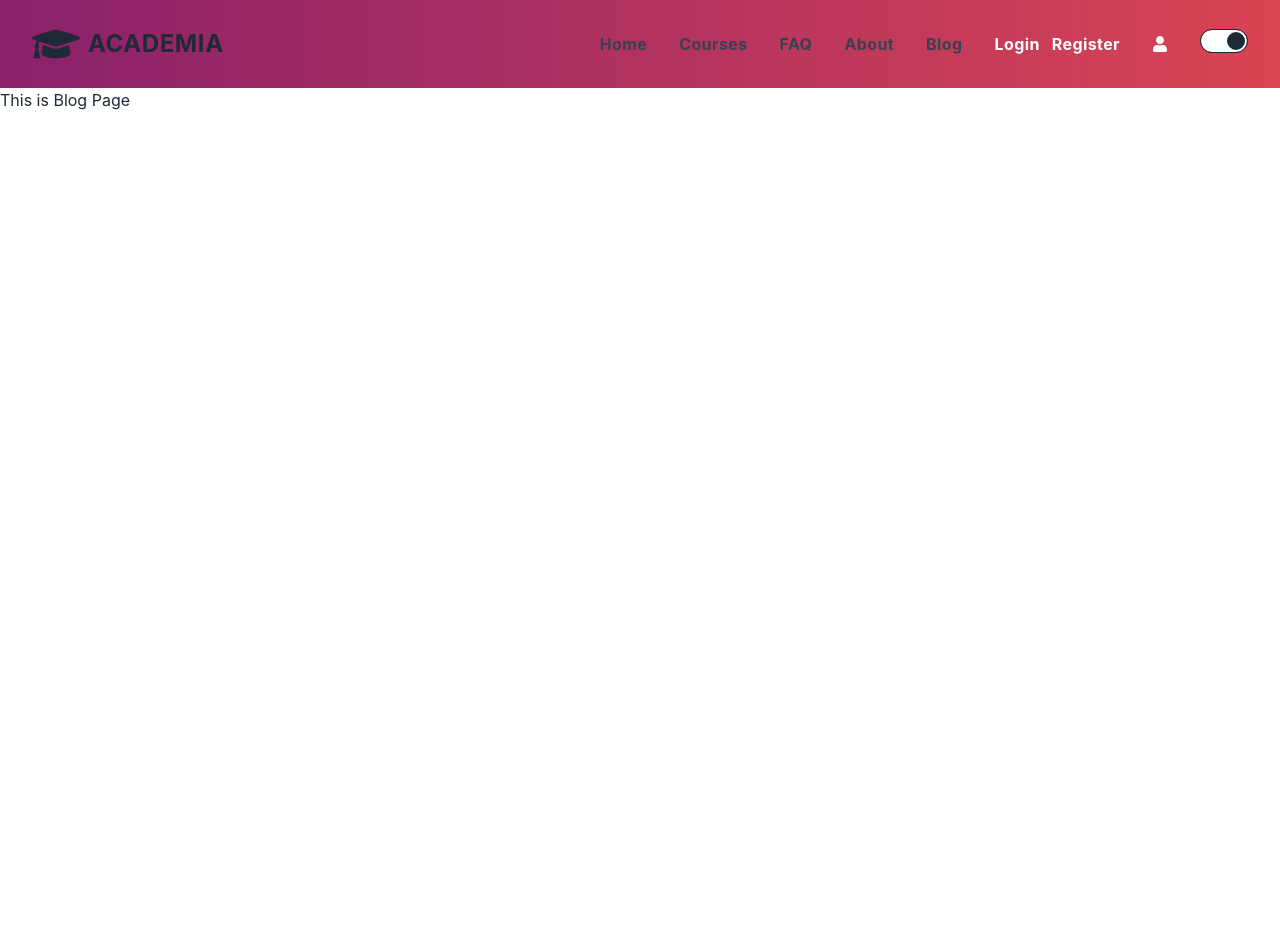
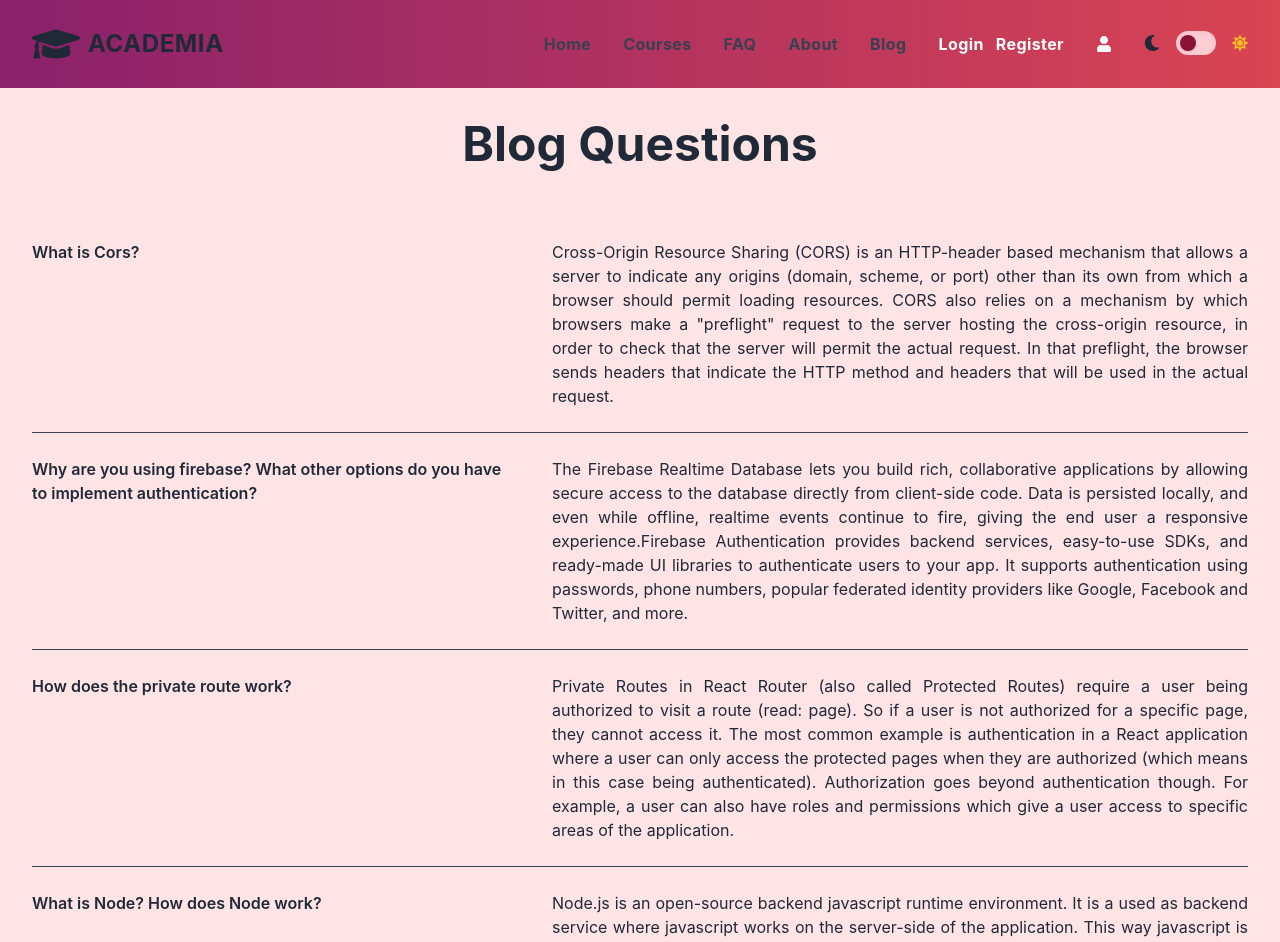
Before and after one commit to SanjidaSanju7/learning-platform-client-side, a React (Create React App) app: page /blog in a window 1280 px wide. Shown: the top 942 px of the page. Before the commit the page ends 800 px from the top, so only its background shows below. Built offline with nearby package versions, Linux system fonts and the light colour scheme; no server answers.

Commit message:
blog page created

```diff
--- a/src/Pages/Blog/Blog/Blog.js
+++ b/src/Pages/Blog/Blog/Blog.js
@@ -2,9 +2,29 @@ import React from 'react';
 
 const Blog = () => {
     return (
-        <div>
-            <h1>This is Blog Page</h1>
-        </div>
+        <section className="dark:bg-gray-800 dark:text-gray-100 bg-rose-100">
+            <div className="container flex flex-col justify-center px-4 py-8 mx-auto md:p-8">
+                <h2 className="mb-12 text-4xl font-bold leading-none text-center sm:text-5xl">Blog Questions</h2>
+                <div className="divide-y divide-gray-700">
+                    <div className="py-6 space-y-2 md:grid md:grid-cols-12 md:gap-8 md:space-y-0">
+                        <h3 className="font-semibold md:col-span-5"> What is Cors?</h3>
+                        <p className="md:pl-0 md:col-span-7 text-justify">Cross-Origin Resource Sharing (CORS) is an HTTP-header based mechanism that allows a server to indicate any origins (domain, scheme, or port) other than its own from which a browser should permit loading resources. CORS also relies on a mechanism by which browsers make a "preflight" request to the server hosting the cross-origin resource, in order to check that the server will permit the actual request. In that preflight, the browser sends headers that indicate the HTTP method and headers that will be used in the actual request.</p>
+                    </div>
+                    <div className="py-6 space-y-2 md:grid md:grid-cols-12 md:gap-8 md:space-y-0">
+                        <h3 className="font-semibold md:col-span-5">Why are you using firebase? What other options do you have to implement authentication?</h3>
+                        <p className="md:pl-0 md:col-span-7 text-justify">The Firebase Realtime Database lets you build rich, collaborative applications by allowing secure access to the database directly from client-side code. Data is persisted locally, and even while offline, realtime events continue to fire, giving the end user a responsive experience.Firebase Authentication provides backend services, easy-to-use SDKs, and ready-made UI libraries to authenticate users to your app. It supports authentication using passwords, phone numbers, popular federated identity providers like Google, Facebook and Twitter, and more.</p>
+                    </div>
+                    <div className="py-6 space-y-2 md:grid md:grid-cols-12 md:gap-8 md:space-y-0">
+                        <h3 className="font-semibold md:col-span-5">How does the private route work?</h3>
+                        <p className="md:pl-0 md:col-span-7 text-justify">Private Routes in React Router (also called Protected Routes) require a user being authorized to visit a route (read: page). So if a user is not authorized for a specific page, they cannot access it. The most common example is authentication in a React application where a user can only access the protected pages when they are authorized (which means in this case being authenticated). Authorization goes beyond authentication though. For example, a user can also have roles and permissions which give a user access to specific areas of the application.</p>
+                    </div>
+                    <div className="py-6 space-y-2 md:grid md:grid-cols-12 md:gap-8 md:space-y-0">
+                        <h3 className="font-semibold md:col-span-5">What is Node? How does Node work?</h3>
+                        <p className="md:pl-0 md:col-span-7 text-justify">Node.js is an open-source backend javascript runtime environment. It is a used as backend service where javascript works on the server-side of the application. This way javascript is used on both frontend and backend. Node.js runs on chrome v8 engine which converts javascript code into machine code, it is highly scalable, lightweight, fast, and data-intensive.Working of Node.js: Node.js accepts the request from the clients and sends the response, while working with the request node.js handles them with a single thread. To operate I/O operations or requests node.js use the concept of threads. Thread is a sequence of instructions that the server needs to perform. It runs parallel on the server to provide the information to multiple clients. Node.js is an event loop single-threaded language. It can handle concurrent requests with a single thread without blocking it for one request.</p>
+                    </div>
+                </div>
+            </div>
+        </section>
     );
 };
 
--- a/src/Pages/ErrorPage/ErrorPage.js
+++ b/src/Pages/ErrorPage/ErrorPage.js
@@ -14,6 +14,7 @@ const ErrorPage = () => {
                     <button className='btn color-btn'><Link to='/' rel="noopener noreferrer" className="px-8 py-3 font-semibold rounded dark:bg-violet-400 dark:text-gray-900">Back to homepage</Link></button>
                 </div>
             </div>
+
         </section>
     );
 };
--- a/src/Pages/Shared/Header/Header.js
+++ b/src/Pages/Shared/Header/Header.js
@@ -1,7 +1,7 @@
 import React, { useContext, useState } from 'react';
 import './Header.css'
 import { Link } from 'react-router-dom';
-import { FaGraduationCap, FaUser } from "react-icons/fa";
+import { FaGraduationCap, FaMoon, FaSun, FaUser } from "react-icons/fa";
 import { AuthContext } from '../../../contexts/AuthProvider/AuthProvider';
 
 const Header = () => {
@@ -122,7 +122,15 @@ const Header = () => {
                         </Link>
                     </li>
                     <li>
-                        <input type="checkbox" className="toggle toggle-md" checked />
+                        <label for="Toggle1" className="inline-flex items-center space-x-4 cursor-pointer dark:text-gray-100">
+                            <span><FaMoon /></span>
+                            <span className="relative">
+                                <input id="Toggle1" type="checkbox" className="hidden peer" />
+                                <div className="w-10 h-6 rounded-full shadow-inner  dark:bg-gray-400 peer-checked:dark:bg-violet-400 bg-rose-200 "></div>
+                                <div className="absolute inset-y-0 left-0 w-4 h-4 m-1 rounded-full shadow peer-checked:right-0 peer-checked:left-auto dark:bg-gray-800 bg-rose-900"></div>
+                            </span>
+                            <span className='text-warning'><FaSun /></span>
+                        </label>
                     </li>
                 </ul>
 
@@ -244,7 +252,18 @@ const Header = () => {
                                                 aria-label="Sign up"
                                                 title="Sign up"
                                             >
-                                                Sign up
+                                                {
+                                                    user?.uid ?
+                                                        <>
+                                                            {user?.displayName}
+                                                            <button onClick={handleLogOut} className="btn-sm bg-pink-800 rounded ml-3">Log out</button>
+                                                        </>
+                                                        :
+                                                        <>
+                                                            <Link to='/login'> Login</Link>
+                                                            <Link to='/register' className='ml-3'>Register</Link>
+                                                        </>
+                                                }
                                             </Link>
                                         </li>
                                     </ul>
```
